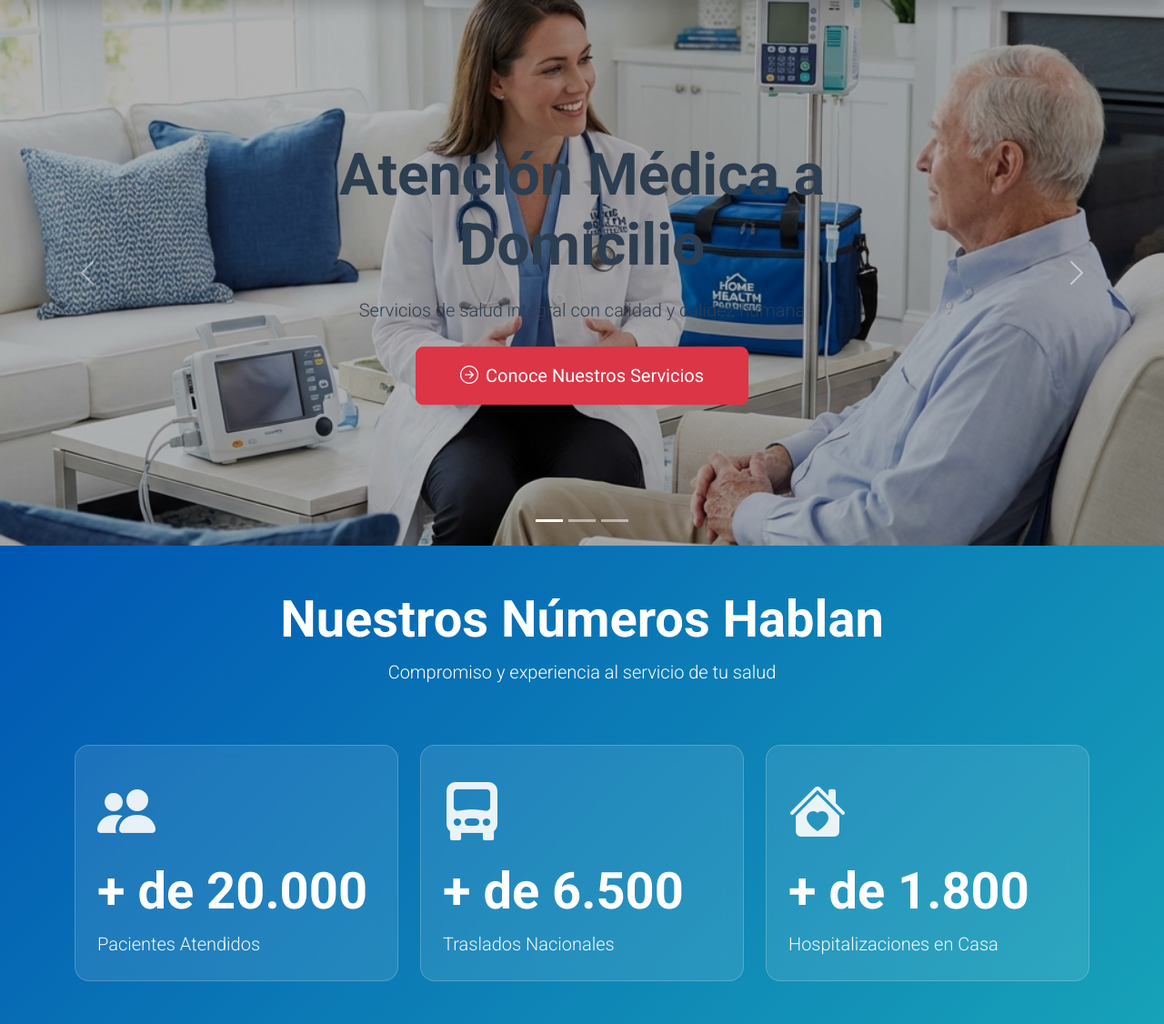
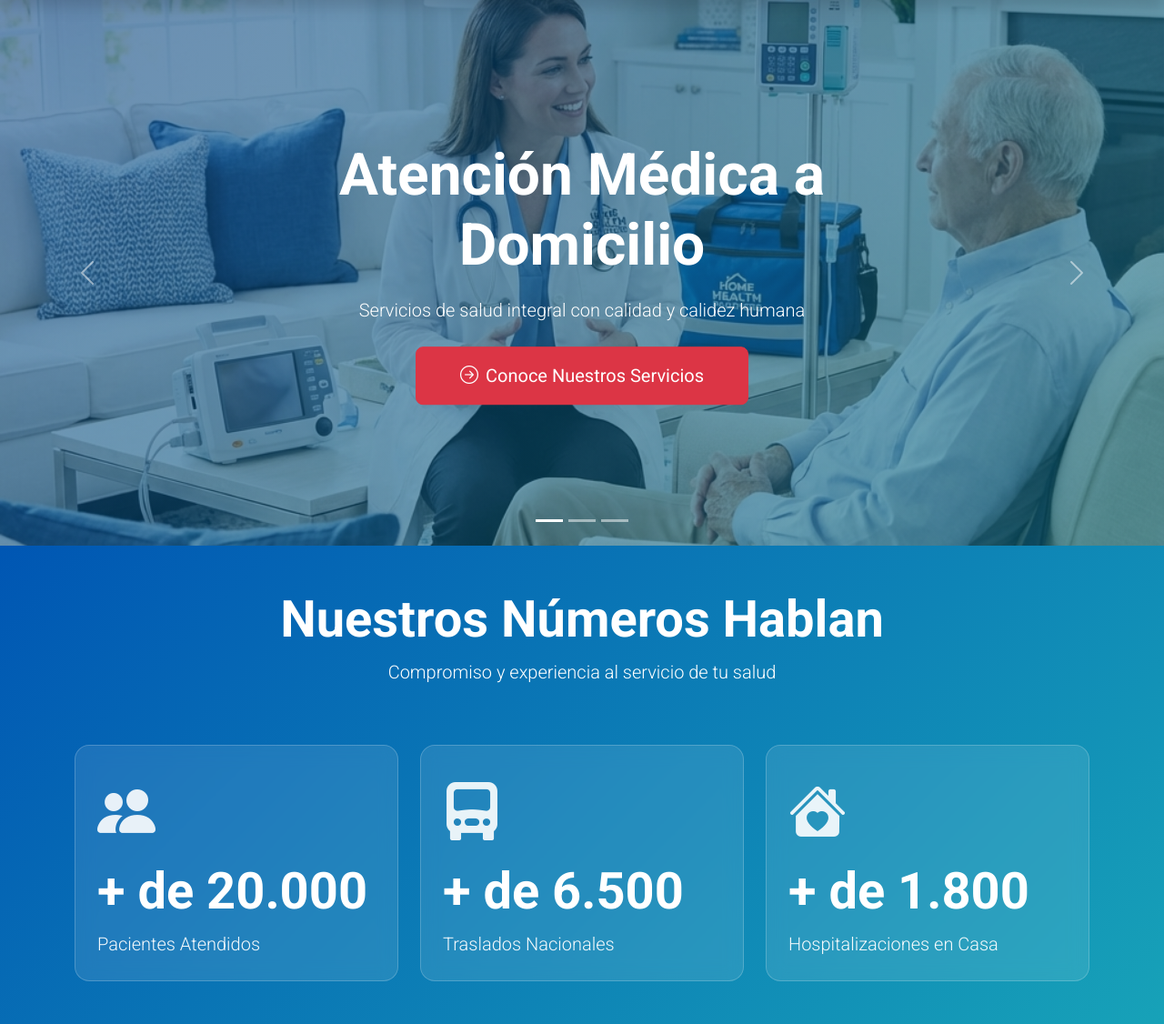
Before and after one commit to Neyilson/Vitales, a Django app: page / in a window 1280 px wide. Shown: the part 92-1218 px from the top of the page at 91% size. Run offline with Django 5.2, Linux system fonts and the light colour scheme.

Commit message:
carousel updated

```diff
--- a/Vitalesweb/static/css/style.css
+++ b/Vitalesweb/static/css/style.css
@@ -138,6 +138,29 @@ body {
     transform: translate(-50%, -50%);
     width: 100%;
     z-index: 10;
+}
+
+/* Blue overlay for better contrast */
+.carousel-item::before {
+    content: '';
+    position: absolute;
+    top: 0;
+    left: 0;
+    width: 100%;
+    height: 100%;
+    background: linear-gradient(135deg, rgba(0, 86, 179, 0.4), rgba(23, 162, 184, 0.4));
+    z-index: 1;
+}
+
+.carousel-caption-custom {
+    z-index: 10;
+}
+
+/* White text for better contrast on blue overlay */
+.carousel-caption-custom h1,
+.carousel-caption-custom p,
+.carousel-caption-custom .lead {
+    color: #ffffff !important;
 }
 
 .carousel-caption-custom .container {
--- a/Vitalesweb/templates/Vitalesweb/base.html
+++ b/Vitalesweb/templates/Vitalesweb/base.html
@@ -20,7 +20,7 @@
 
     <!-- Custom CSS -->
     {% load static %}
-    <link rel="stylesheet" href="{% static 'css/style.css' %}?v=2.0">
+    <link rel="stylesheet" href="{% static 'css/style.css' %}?v=2.1">
 
     {% block extra_css %}{% endblock %}
 </head>
```
